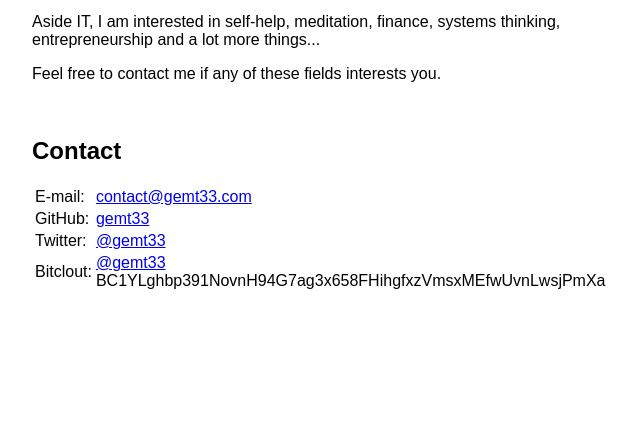
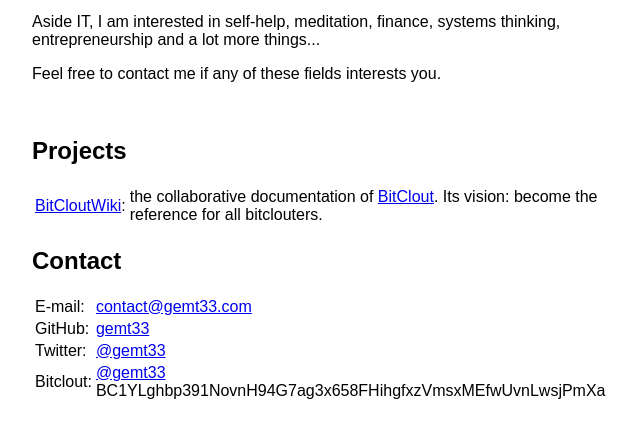
Before and after one commit to gemt33/gemt33.github.io, a plain HTML site: page index.html in a window 1280 px wide. Shown: the part 101-538 px from the top of the page, without its empty margins (308-948 px from the left). Drawn offline with Linux system fonts and the light colour scheme.

Commit message:
Update index.html

```diff
--- a/index.html
+++ b/index.html
@@ -41,6 +41,16 @@
 
 <br>
 
+<h2>Projects</h2>
+
+<table>
+  <tr>
+    <td><a href="https://bitcloutwiki.org">BitCloutWiki</a>:</td>
+    <td>the collaborative documentation of <a href="https://bitclout.com">BitClout</a>. Its vision: become the reference for all bitclouters.</td>
+  </tr>
+</table>
+
+
 <h2>Contact</h2>
 
 <table>
```
